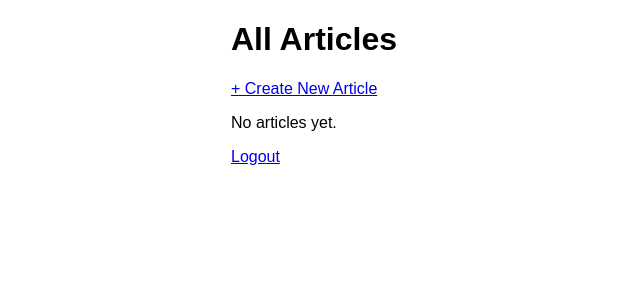
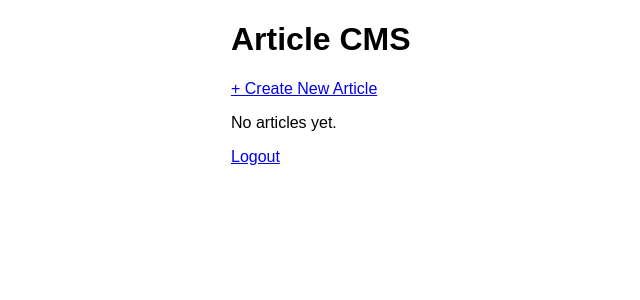
Before and after one commit to GinnCheng/article_managing_web, a Flask app: page / in a window 1280 px wide. Shown: the top 300 px of the page, without its empty margins (9-649 px from the left). Run offline with Flask 3, Linux system fonts and the light colour scheme.

Commit message:
debugged: editted the title

```diff
--- a/templates/article_list.html
+++ b/templates/article_list.html
@@ -18,7 +18,7 @@
     </style>
 </head>
 <body>
-    <h1>All Articles</h1>
+    <h1>Article CMS</h1>
     <a href="{{ url_for('new_post') }}">+ Create New Article</a>
     <div>
         {% for article in articles %}
```
